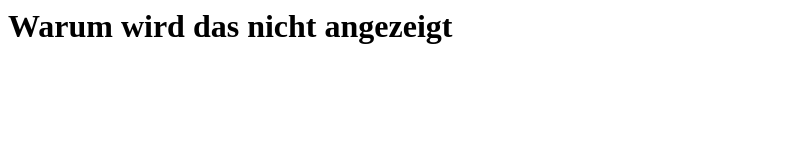
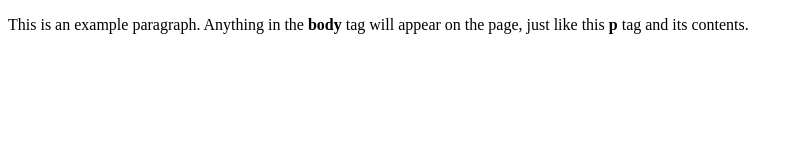
Before and after one commit to JCSimon1/docker-stacks, a plain HTML site: page web-server-test/html/index.html in a window 1280 px wide. Shown: the whole page, without its empty margins (0-800 px from the left). Drawn offline with Linux system fonts and the light colour scheme.

Commit message:
Neue HTML-Seite

```diff
--- a/web-server-test/html/index.html
+++ b/web-server-test/html/index.html
@@ -1 +1,9 @@
-<h1>Warum wird das nicht angezeigt</h1>
+<!doctype html>
+<html>
+  <head>
+    <title>This is the title of the webpage!</title>
+  </head>
+  <body>
+    <p>This is an example paragraph. Anything in the <strong>body</strong> tag will appear on the page, just like this <strong>p</strong> tag and its contents.</p>
+  </body>
+</html>
```
